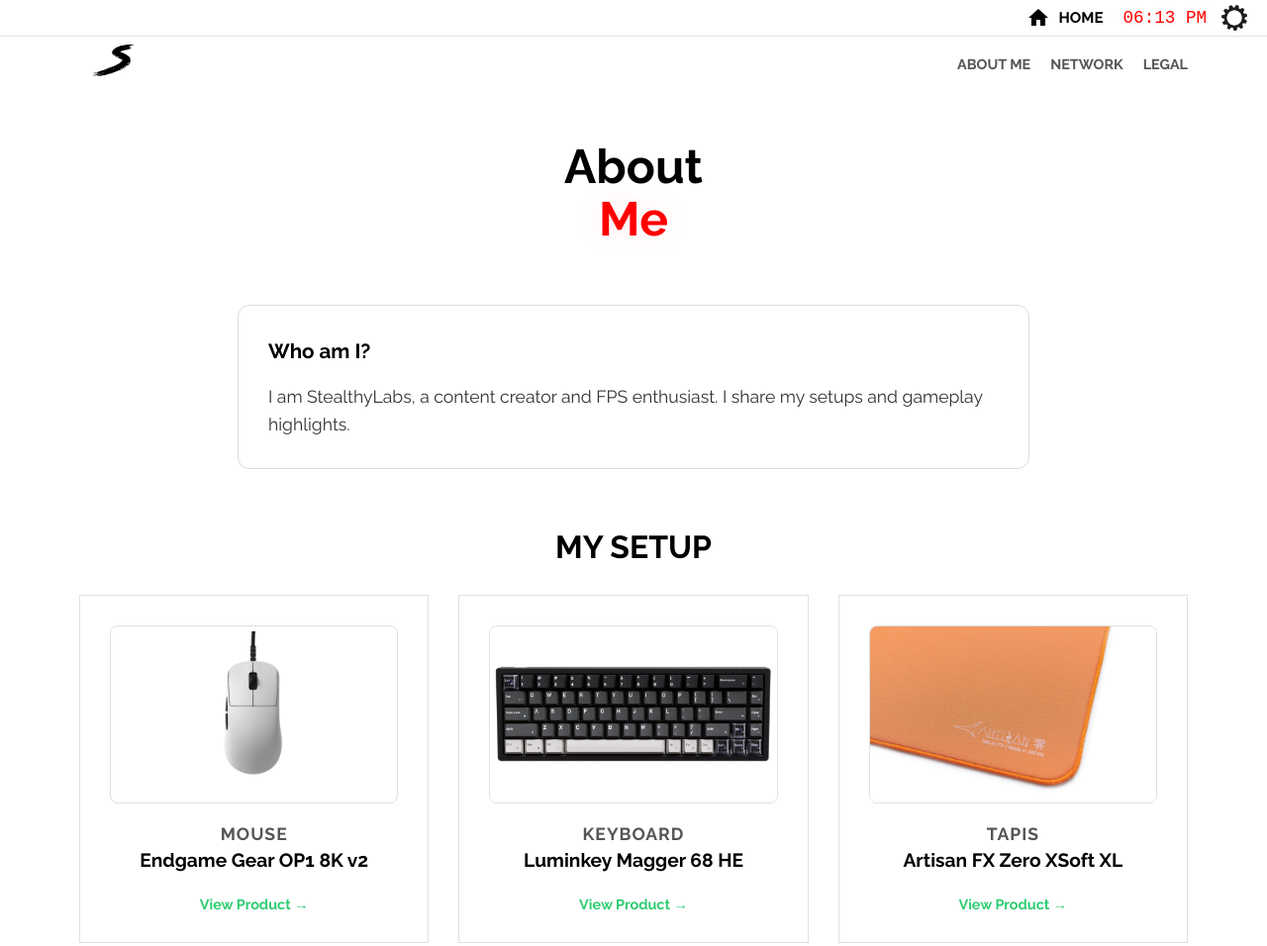
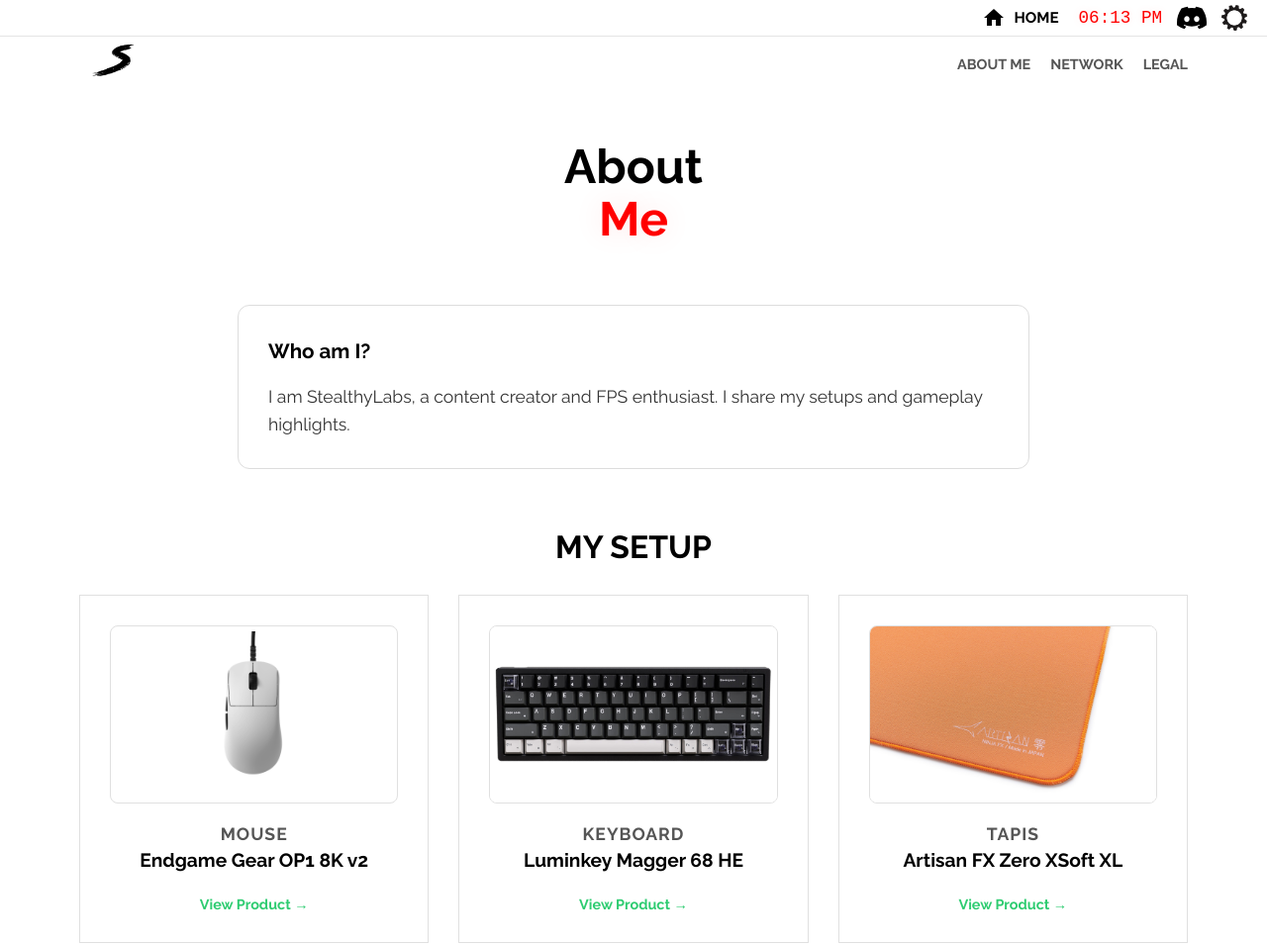
Before and after one commit to StealthyLabsHQ/stealthylabs-web, a plain HTML site: page about/index.html in a window 1280 px wide. Shown: the top 956 px of the page at 99% size. Drawn offline with Linux system fonts and the light colour scheme.

Commit message:
minor fixes

```diff
--- a/about/index.html
+++ b/about/index.html
@@ -34,6 +34,15 @@
         <div class="time-badge">
             <span id="clockDisplay">--:--</span>
         </div>
+
+        <a href="https://discord.gg/7CJbppbFdw" target="_blank" class="top-icon-btn" title="Discord"
+            style="margin-right: 15px; display: flex; align-items: center; text-decoration: none;">
+            <svg xmlns="http://www.w3.org/2000/svg" width="30" height="24" viewBox="0 0 127.14 96.36" fill="#5865F2"
+                style="display: block;">
+                <path
+                    d="M107.7,8.07A105.15,105.15,0,0,0,81.47,0a72.06,72.06,0,0,0-3.36,6.83A97.68,97.68,0,0,0,49,6.83,72.37,72.37,0,0,0,45.64,0,105.05,105.05,0,0,0,19.39,8.09C2.79,32.65-1.71,56.6.54,80.21h0A105.73,105.73,0,0,0,32.71,96.36,77.11,77.11,0,0,0,39.6,85.25a68.42,68.42,0,0,1-10.85-5.18c.91-.66,1.8-1.34,2.66-2a75.57,75.57,0,0,0,64.32,0c.87.71,1.76,1.39,2.66,2a68.68,68.68,0,0,1-10.87,5.19,77,77,0,0,0,6.89,11.1A105.25,105.25,0,0,0,126.6,80.22c2.36-24.44-2-47.56-18.9-72.15ZM42.45,65.69C36.18,65.69,31,60,31,53s5-12.74,11.43-12.74S54,46,53.89,53,48.84,65.69,42.45,65.69Zm42.24,0C78.41,65.69,73.25,60,73.25,53s5-12.74,11.44-12.74S96.23,46,96.12,53,91.08,65.69,84.69,65.69Z" />
+            </svg>
+        </a>
 
         <button class="settings-btn" onclick="toggleSettings()"
             style="background: transparent; border: none; cursor: pointer;">
```
Also changed, not shown: index.html (+9 -0 lines), legal/index.html (+9 -0 lines), network/index.html (+2 -5 lines).
